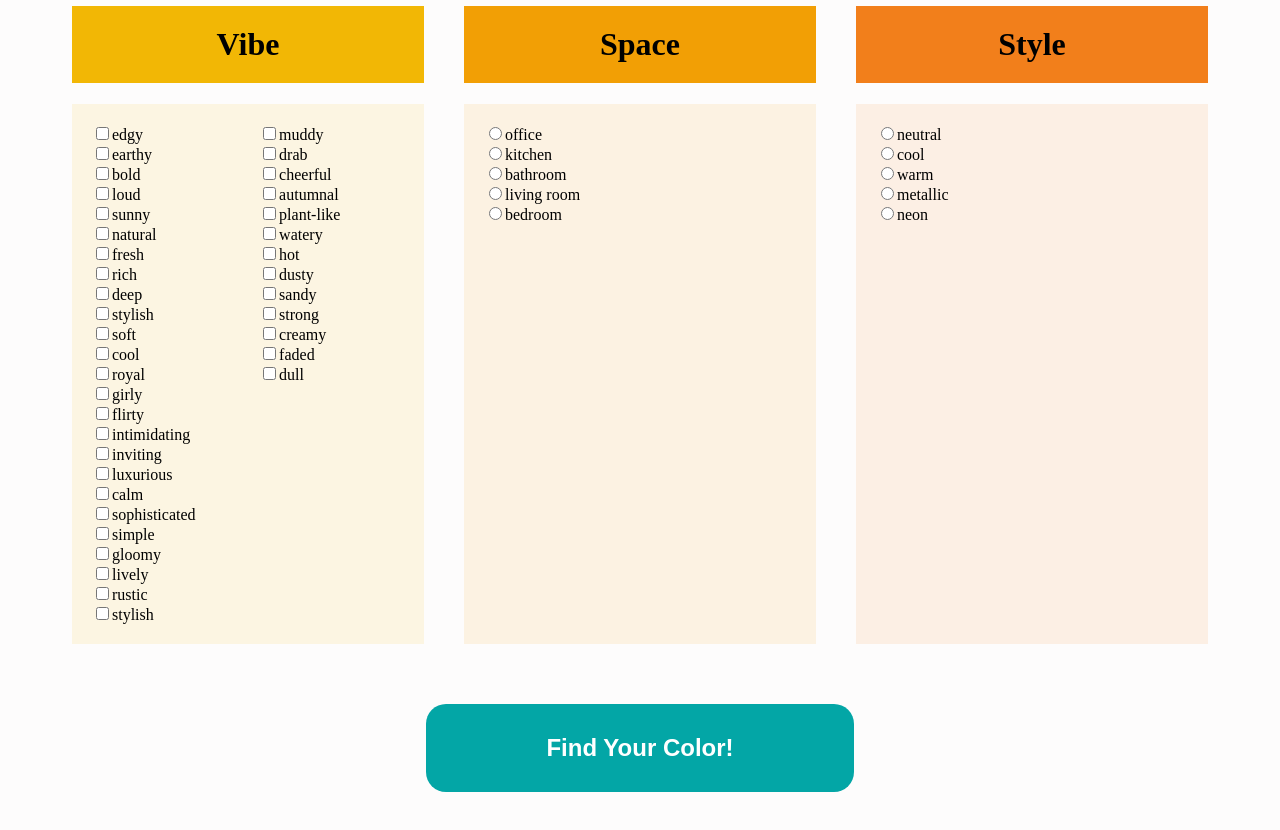
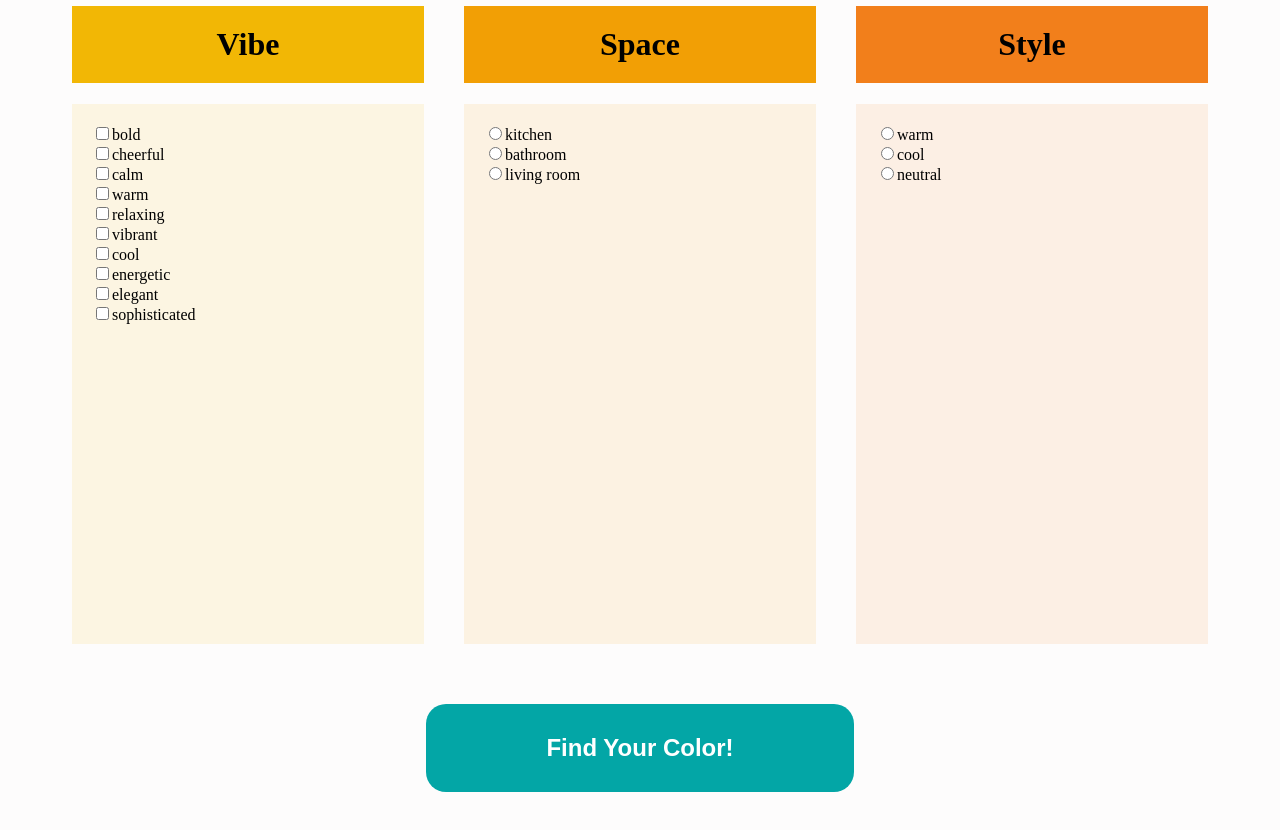
Before and after one commit to RobV34/color-app, a React (Create React App) app: page / in a window 1280 px wide. Shown: the part 920-1750 px from the top of the page. Built offline with nearby package versions, Linux system fonts and the light colour scheme.

Commit message:
user options updated

```diff
--- a/src/components/UserChoices.jsx
+++ b/src/components/UserChoices.jsx
@@ -56,44 +56,16 @@
     stepNumber="1"
     heading="Vibe"
     userOptions={[
-      { "id": 1, "name": "edgy" },
-{ "id": 2, "name": "earthy" },
-{ "id": 3, "name": "bold" },
-{ "id": 4, "name": "loud" },
-{ "id": 5, "name": "sunny" },
-{ "id": 6, "name": "natural" },
-{ "id": 7, "name": "fresh" },
-{ "id": 8, "name": "rich" },
-{ "id": 9, "name": "deep" },
-{ "id": 10, "name": "stylish" },
-{ "id": 11, "name": "soft" },
-{ "id": 12, "name": "cool" },
-{ "id": 13, "name": "royal" },
-{ "id": 14, "name": "girly" },
-{ "id": 15, "name": "flirty" },
-{ "id": 16, "name": "intimidating" },
-{ "id": 17, "name": "inviting" },
-{ "id": 18, "name": "luxurious" },
-{ "id": 19, "name": "calm" },
-{ "id": 20, "name": "sophisticated" },
-{ "id": 21, "name": "simple" },
-{ "id": 22, "name": "gloomy" },
-{ "id": 23, "name": "lively" },
-{ "id": 24, "name": "rustic" },
-{ "id": 25, "name": "stylish" },
-{ "id": 26, "name": "muddy" },
-{ "id": 27, "name": "drab" },
-{ "id": 28, "name": "cheerful" },
-{ "id": 29, "name": "autumnal" },
-{ "id": 30, "name": "plant-like" },
-{ "id": 31, "name": "watery" },
-{ "id": 32, "name": "hot" },
-{ "id": 33, "name": "dusty" },
-{ "id": 34, "name": "sandy" },
-{ "id": 35, "name": "strong" },
-{ "id": 36, "name": "creamy" },
-{ "id": 37, "name": "faded" },
-{ "id": 38, "name": "dull" }
+{ "id": 1, "name": "bold" },
+{ "id": 2, "name": "cheerful" },
+{ "id": 3, "name": "calm" },
+{ "id": 4, "name": "warm" },
+{ "id": 5, "name": "relaxing" },
+{ "id": 6, "name": "vibrant" },
+{ "id": 7, "name": "cool" },
+{ "id": 8, "name": "energetic" },
+{ "id": 9, "name": "elegant" },
+{ "id": 10, "name": "sophisticated" }
     ]}
     colorUI="#F2B705"
     colorUIFaded="rgba(242, 183, 5, 0.1)"
@@ -104,11 +76,9 @@
     stepNumber="2"
     heading="Space"
     userOptions={[
-      { id: 1, name: "office" },
-      { id: 2, name: "kitchen" },
-      { id: 3, name: "bathroom" },
-      { id: 4, name: "living room" },
-      { id: 5, name: "bedroom" }
+      { id: 1, name: "kitchen" },
+      { id: 2, name: "bathroom" },
+      { id: 3, name: "living room" },
     ]}
     colorUI="#F29F05"
     colorUIFaded="rgba(242, 159, 5, 0.1)"
@@ -119,11 +89,9 @@
     stepNumber="3"
     heading="Style"
     userOptions={[
-      { id: 1, name: "neutral" },
+      { id: 1, name: "warm" },
       { id: 2, name: "cool" },
-      { id: 3, name: "warm" },
-      { id: 4, name: "metallic" },
-      { id: 5, name: "neon" }
+      { id: 3, name: "neutral" }
     ]}
     colorUI="#F27F1B"
     colorUIFaded="rgba(242, 127, 27, 0.1)"
```
